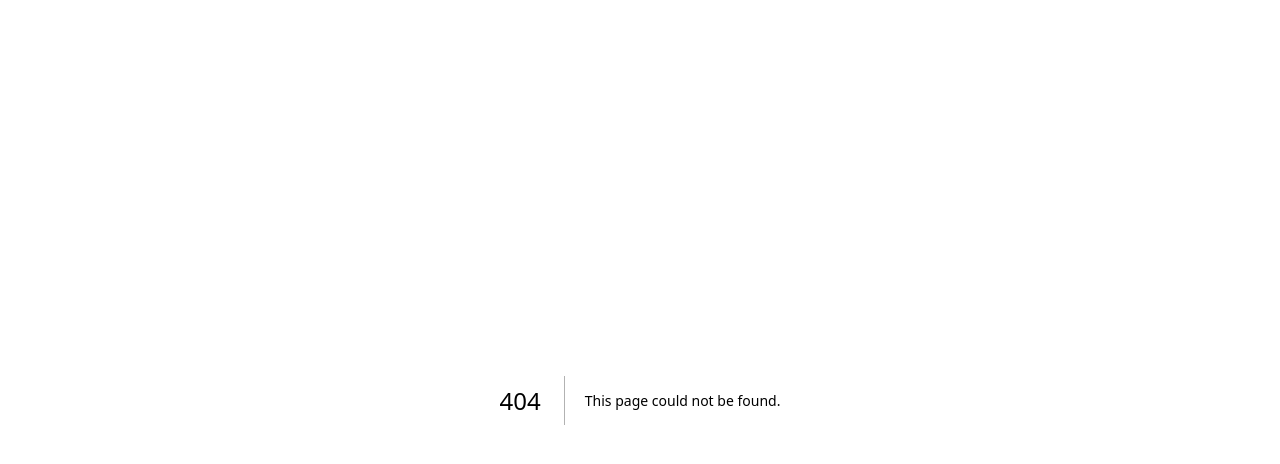
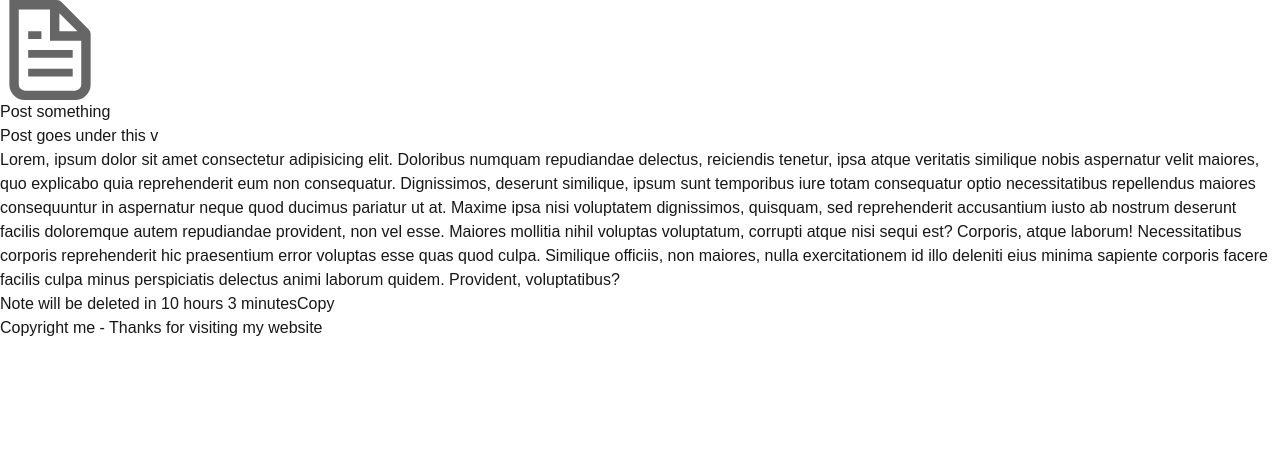
Before and after one commit to xep97/post-thing, a Next.js app: page /posts in a window 1280 px wide. Before the commit this address had no page. Shown: the top 464 px of the page. Built offline with nearby package versions, Linux system fonts and the light colour scheme.

Commit message:
first commit

```diff
--- /dev/null
+++ b/src/app/create/page.jsx
@@ -0,0 +1,14 @@
+import React from 'react'
+
+export default function page() {
+  return (
+    <>
+        <div>
+            <h1>Create new post</h1>
+            <div>
+
+            </div>
+        </div>
+    </>
+  )
+}
--- a/src/app/layout.js
+++ b/src/app/layout.js
@@ -1,5 +1,7 @@
 import { Geist, Geist_Mono } from "next/font/google";
 import "./globals.css";
+import Header from "@/components/Header";
+import Footer from "@/components/Footer";
 
 const geistSans = Geist({
   variable: "--font-geist-sans",
@@ -12,8 +14,8 @@ const geistMono = Geist_Mono({
 });
 
 export const metadata = {
-  title: "Create Next App",
-  description: "Generated by create next app",
+  title: "Post something",
+  description: "Post something",
 };
 
 export default function RootLayout({ children }) {
@@ -22,7 +24,9 @@ export default function RootLayout({ children }) {
       <body
         className={`${geistSans.variable} ${geistMono.variable} antialiased`}
       >
+        <Header />
         {children}
+        <Footer />
       </body>
     </html>
   );
--- a/src/app/page.js
+++ b/src/app/page.js
@@ -4,41 +4,25 @@ export default function Home() {
   return (
     <div className="flex min-h-screen items-center justify-center bg-zinc-50 font-sans dark:bg-black">
       <main className="flex min-h-screen w-full max-w-3xl flex-col items-center justify-between py-32 px-16 bg-white dark:bg-black sm:items-start">
-        <Image
-          className="dark:invert"
-          src="/next.svg"
-          alt="Next.js logo"
-          width={100}
-          height={20}
-          priority
-        />
+
         <div className="flex flex-col items-center gap-6 text-center sm:items-start sm:text-left">
           <h1 className="max-w-xs text-3xl font-semibold leading-10 tracking-tight text-black dark:text-zinc-50">
-            To get started, edit the page.js file.
+            Post something
           </h1>
           <p className="max-w-md text-lg leading-8 text-zinc-600 dark:text-zinc-400">
-            Looking for a starting point or more instructions? Head over to{" "}
+            When should it be visible?{" "}
             <a
-              href="https://vercel.com/templates?framework=next.js&utm_source=create-next-app&utm_medium=appdir-template-tw&utm_campaign=create-next-app"
+              href="/"
               className="font-medium text-zinc-950 dark:text-zinc-50"
             >
-              Templates
-            </a>{" "}
-            or the{" "}
-            <a
-              href="https://nextjs.org/learn?utm_source=create-next-app&utm_medium=appdir-template-tw&utm_campaign=create-next-app"
-              className="font-medium text-zinc-950 dark:text-zinc-50"
-            >
-              Learning
-            </a>{" "}
-            center.
+              Random link
+            </a>
           </p>
         </div>
         <div className="flex flex-col gap-4 text-base font-medium sm:flex-row">
           <a
             className="flex h-12 w-full items-center justify-center gap-2 rounded-full bg-foreground px-5 text-background transition-colors hover:bg-[#383838] dark:hover:bg-[#ccc] md:w-[158px]"
-            href="https://vercel.com/new?utm_source=create-next-app&utm_medium=appdir-template-tw&utm_campaign=create-next-app"
-            target="_blank"
+            href="create"
             rel="noopener noreferrer"
           >
             <Image
@@ -48,15 +32,15 @@ export default function Home() {
               width={16}
               height={16}
             />
-            Deploy Now
+            New post
           </a>
           <a
             className="flex h-12 w-full items-center justify-center rounded-full border border-solid border-black/[.08] px-5 transition-colors hover:border-transparent hover:bg-black/[.04] dark:border-white/[.145] dark:hover:bg-[#1a1a1a] md:w-[158px]"
-            href="https://nextjs.org/docs?utm_source=create-next-app&utm_medium=appdir-template-tw&utm_campaign=create-next-app"
+            href="terms"
             target="_blank"
             rel="noopener noreferrer"
           >
-            Documentation
+            Terms of use
           </a>
         </div>
       </main>
--- /dev/null
+++ b/src/app/posts/page.jsx
@@ -0,0 +1,11 @@
+import React from 'react'
+import Post from '@/components/Post'
+
+export default function page() {
+  return (
+    <>
+        <h1>Post goes under this v</h1>
+        <Post />
+    </>
+  )
+}
--- /dev/null
+++ b/src/components/Footer.jsx
@@ -0,0 +1,11 @@
+import React from 'react'
+
+export default function () {
+  return (
+    <>
+        <div>
+            <p>Copyright me - Thanks for visiting my website</p>
+        </div>
+    </>
+  )
+}
--- /dev/null
+++ b/src/components/Header.jsx
@@ -0,0 +1,20 @@
+import React from 'react'
+import Image from 'next/image'
+
+export default function Header() {
+  return (
+    <>
+        <div>
+            <Image
+                className="dark:invert"
+                src="/file.svg"
+                alt="Post something"
+                width={100}
+                height={20}
+                priority
+            />
+            <h1>Post something</h1>
+        </div>
+    </>
+  )
+}
--- /dev/null
+++ b/src/components/Post.jsx
@@ -0,0 +1,19 @@
+import React from 'react'
+
+export default function Post() {
+  return (
+    <>
+        <div>
+            <p>Lorem, ipsum dolor sit amet consectetur adipisicing elit. Doloribus numquam repudiandae delectus, reiciendis tenetur, ipsa atque veritatis similique nobis aspernatur velit maiores, quo explicabo quia reprehenderit eum non consequatur. Dignissimos, deserunt similique, ipsum sunt temporibus iure totam consequatur optio necessitatibus repellendus maiores consequuntur in aspernatur neque quod ducimus pariatur ut at. Maxime ipsa nisi voluptatem dignissimos, quisquam, sed reprehenderit accusantium iusto ab nostrum deserunt facilis doloremque autem repudiandae provident, non vel esse. Maiores mollitia nihil voluptas voluptatum, corrupti atque nisi sequi est? Corporis, atque laborum! Necessitatibus corporis reprehenderit hic praesentium error voluptas esse quas quod culpa. Similique officiis, non maiores, nulla exercitationem id illo deleniti eius minima sapiente corporis facere facilis culpa minus perspiciatis delectus animi laborum quidem. Provident, voluptatibus?</p>
+        </div>
+        <div>
+            <span>
+                Note will be deleted in 10 hours 3 minutes
+            </span>
+            <button>
+                Copy
+            </button>
+        </div>
+    </>
+  )
+}
```
